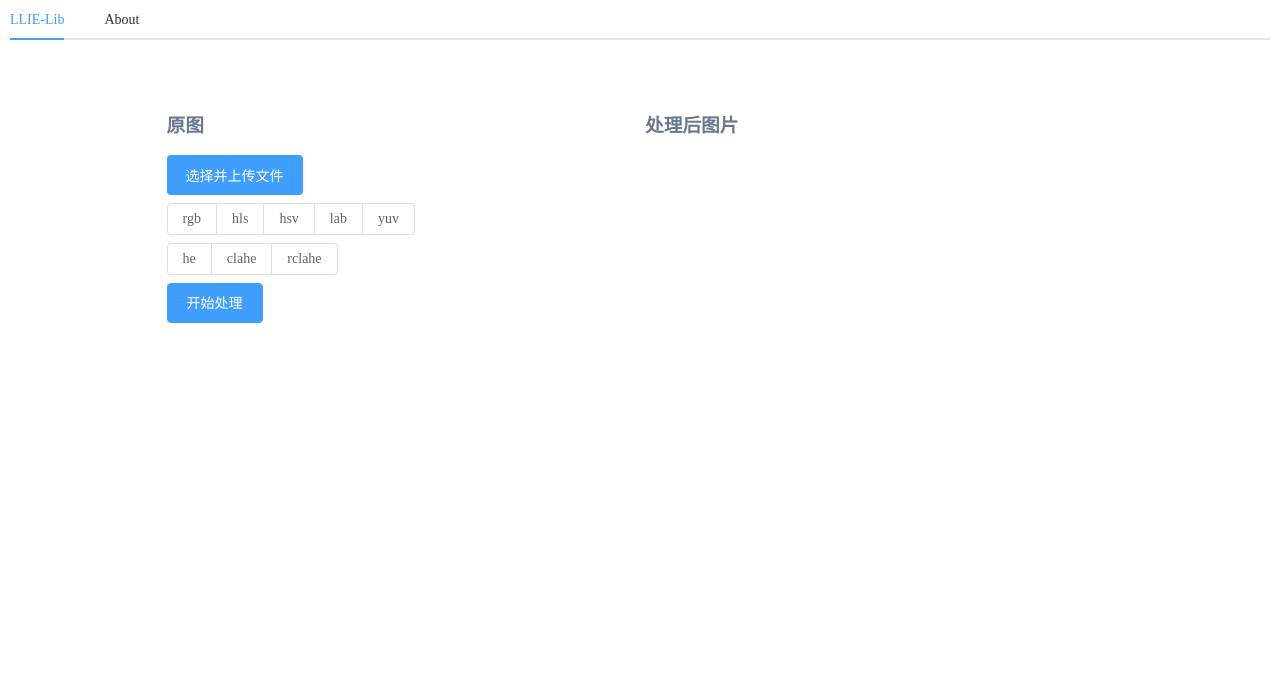
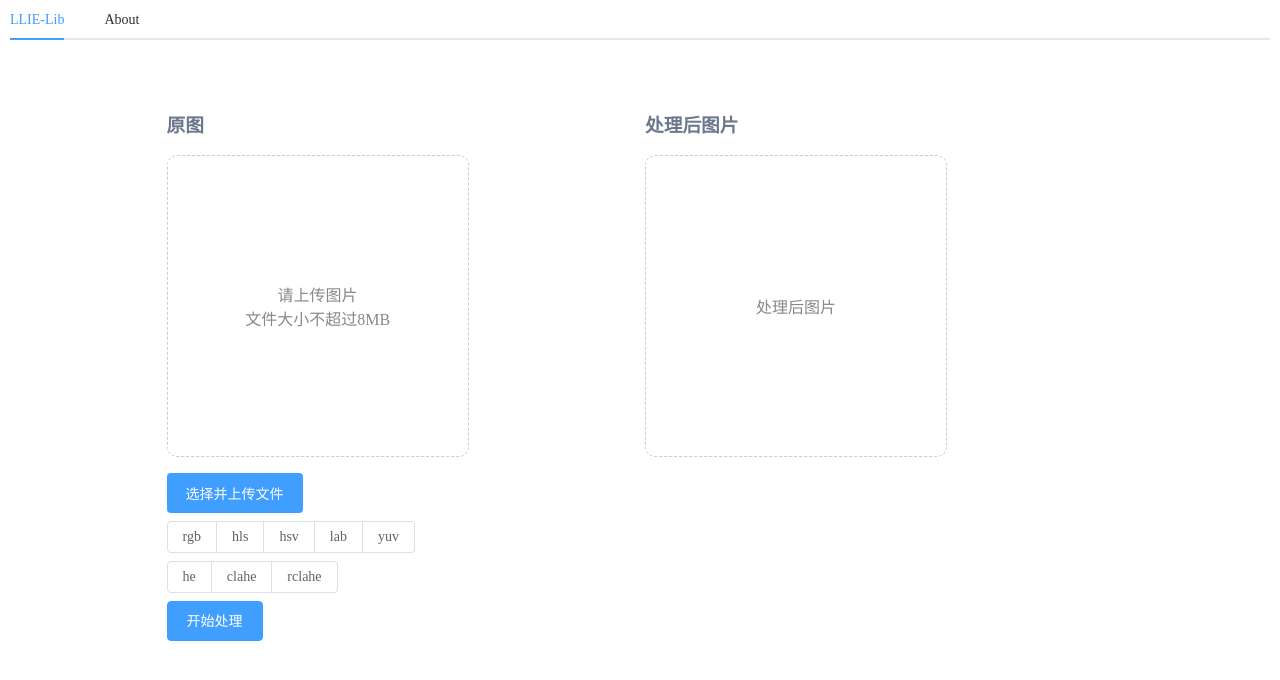
Before and after one commit to zlzzll/LLIE-web, a Vue app in the folder frontend/: page / in a window 1280 px wide. Shown: the top 680 px of the page. Built offline with nearby package versions, Linux system fonts and the light colour scheme.

Commit message:
空白框

```diff
--- a/frontend/src/components/LLIELib.vue
+++ b/frontend/src/components/LLIELib.vue
@@ -3,7 +3,13 @@
     <div class="flex-item">
       <div>
         <h3>原图</h3>
+        <!-- 原图部分，若没有上传图片则显示空白框 -->
         <img class="image" v-if="originalImage" :src="originalImage" alt="Original Image" />
+        <div v-else class="image-placeholder" style="text-align: center;">
+          请上传图片
+          <br>
+          文件大小不超过8MB
+        </div>
       </div>
 
       <div class="button">
@@ -17,14 +23,24 @@
 
     <div class="flex-item">
       <h3>处理后图片</h3>
-      <img class="image" v-if="processedImage" :src="processedImage" alt="Processed Image" />
+      <div v-if="processedImage" style="display: flex;flex-direction: column;">
+        <img class="image" :src="processedImage" alt="Processed Image" />
+        <el-button type="primary" size="large" @click="downloadImage" style="width: 90px;margin-top: 20px;">
+          下载图片
+        </el-button>
+        <el-button type="primary" size="large" @click="refreshPage"
+          style="width: 90px;margin-top: 20px;margin-left: 0px;">
+          清除图片
+        </el-button>
+      </div>
+      <div v-else class="image-placeholder">处理后图片</div>
     </div>
   </el-container>
 </template>
 
 <script setup lang="ts">
 import { ref } from 'vue';
-import Upload from './Upload.vue';
+import Upload from './UpLoad.vue';
 import Radio from './Radio.vue';
 
 const originalImage = ref(null);
@@ -38,10 +54,48 @@ const handleFileChange = (data: string) => {
 const handleProcessedImage = (data: string) => {
   console.log('Processed image:', data);
   processedImage.value = data;
-}
+};
+// 下载处理后的图片
+const downloadImage = () => {
+  if (!processedImage.value) return;
+
+  const link = document.createElement('a');
+  link.href = processedImage.value;
+  link.download = 'image.jpg';
+  document.body.appendChild(link);
+  link.click();
+  document.body.removeChild(link);
+};
+// 刷新页面以清除图片
+const refreshPage = () => {
+  window.location.reload();
+};
 </script>
 
+
 <style>
+.image {
+  width: 450px;
+  object-fit: contain;
+  border: 1px solid #ccc;
+}
+
+.image-placeholder {
+  width: 300px;
+  height: 300px;
+  display: flex;
+  justify-content: center;
+  align-items: center;
+  border: 1px dashed #ccc;
+  color: #888;
+  border-radius: 10px;
+  cursor: pointer;
+}
+
+.image-placeholder:hover {
+  border: 1px dashed #5a9cf8;
+}
+
 .el-container {
   display: flex;
   justify-content: center;
--- a/frontend/src/components/Radio.vue
+++ b/frontend/src/components/Radio.vue
@@ -23,6 +23,7 @@
 <script setup>
 import { ref } from 'vue';
 import api from '@/api/request.js';
+import { ElMessage } from 'element-plus';
 
 const props = defineProps({ originalImage: String })
 const algorithm = ref(null);
--- a/frontend/src/components/Upload.vue
+++ b/frontend/src/components/Upload.vue
@@ -48,6 +48,7 @@ const uploadImage = async (e) => {
 .upload-container {
     position: relative;
     display: inline-block;
+    margin-top: 8px;
 }
 
 .upload-button {
```
